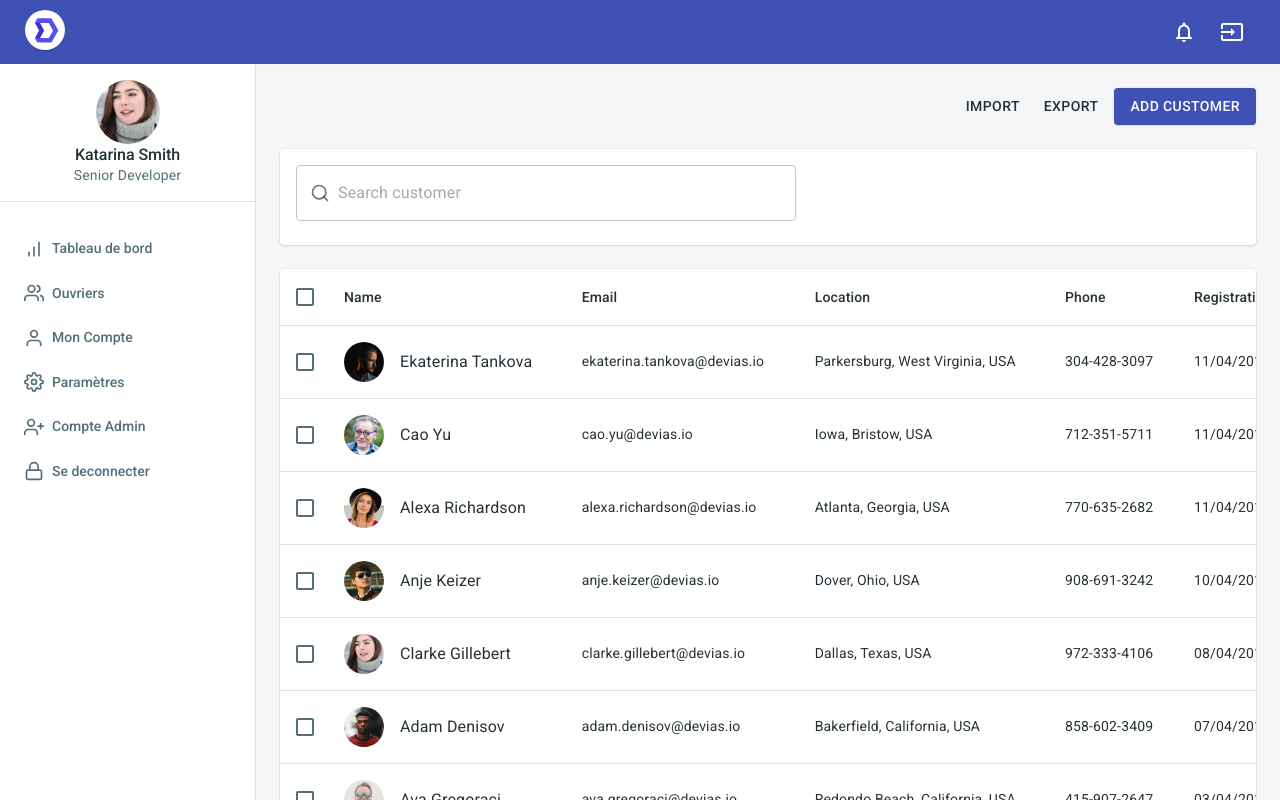
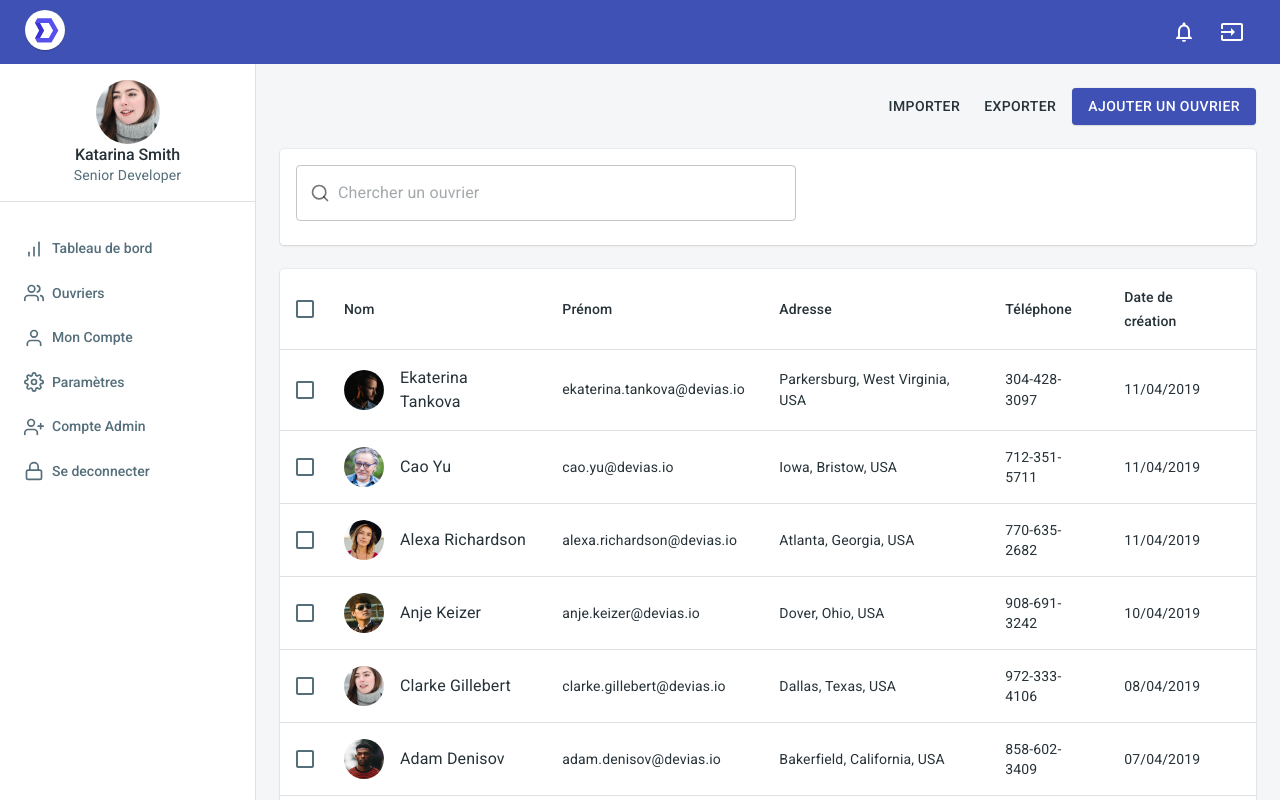
Before and after one commit to jeegoo/qrcode_safe, a React (Create React App) app: page /app/customers in a window 1280 px wide. Built offline with nearby package versions, Linux system fonts and the light colour scheme.

Commit message:
update the customers page && translation

```diff
--- a/src/views/auth/LoginView.js
+++ b/src/views/auth/LoginView.js
@@ -12,8 +12,6 @@ import {
   Typography,
   makeStyles
 } from '@material-ui/core';
-import FacebookIcon from 'src/icons/Facebook';
-import GoogleIcon from 'src/icons/Google';
 import Page from 'src/components/Page';
 
 const useStyles = makeStyles((theme) => ({
--- a/src/views/customer/CustomerListView/Results.js
+++ b/src/views/customer/CustomerListView/Results.js
@@ -94,20 +94,24 @@ const Results = ({ className, customers, ...rest }) => {
                   />
                 </TableCell>
                 <TableCell>
-                  Name
+                  Nom
                 </TableCell>
                 <TableCell>
-                  Email
+                  Prénom
                 </TableCell>
                 <TableCell>
-                  Location
+                  Adresse
                 </TableCell>
                 <TableCell>
-                  Phone
+                  Téléphone
                 </TableCell>
                 <TableCell>
-                  Registration date
+                  Date de création
                 </TableCell>
+                <TableCell>
+                  Apte
+                </TableCell>
+
               </TableRow>
             </TableHead>
             <TableBody>
@@ -155,6 +159,9 @@ const Results = ({ className, customers, ...rest }) => {
                   <TableCell>
                     {moment(customer.createdAt).format('DD/MM/YYYY')}
                   </TableCell>
+                  <TableCell>
+                    {customer.safety}
+                  </TableCell>
                 </TableRow>
               ))}
             </TableBody>
--- a/src/views/customer/CustomerListView/Toolbar.js
+++ b/src/views/customer/CustomerListView/Toolbar.js
@@ -36,16 +36,16 @@ const Toolbar = ({ className, ...rest }) => {
         justifyContent="flex-end"
       >
         <Button className={classes.importButton}>
-          Import
+          Importer
         </Button>
         <Button className={classes.exportButton}>
-          Export
+          Exporter
         </Button>
         <Button
           color="primary"
           variant="contained"
         >
-          Add customer
+          Ajouter un ouvrier
         </Button>
       </Box>
       <Box mt={3}>
@@ -66,7 +66,7 @@ const Toolbar = ({ className, ...rest }) => {
                     </InputAdornment>
                   )
                 }}
-                placeholder="Search customer"
+                placeholder="Chercher un ouvrier"
                 variant="outlined"
               />
             </Box>
--- a/src/views/customer/CustomerListView/data.js
+++ b/src/views/customer/CustomerListView/data.js
@@ -13,7 +13,8 @@ export default [
     createdAt: 1555016400000,
     email: 'ekaterina.tankova@devias.io',
     name: 'Ekaterina Tankova',
-    phone: '304-428-3097'
+    phone: '304-428-3097',
+    safety:'safe'
   },
   {
     id: uuid(),
@@ -27,7 +28,8 @@ export default [
     createdAt: 1555016400000,
     email: 'cao.yu@devias.io',
     name: 'Cao Yu',
-    phone: '712-351-5711'
+    phone: '712-351-5711',
+    safety:'safe'
   },
   {
     id: uuid(),
@@ -41,7 +43,8 @@ export default [
     createdAt: 1555016400000,
     email: 'alexa.richardson@devias.io',
     name: 'Alexa Richardson',
-    phone: '770-635-2682'
+    phone: '770-635-2682',
+    safety:'safe'
   },
   {
     id: uuid(),
@@ -55,7 +58,8 @@ export default [
     createdAt: 1554930000000,
     email: 'anje.keizer@devias.io',
     name: 'Anje Keizer',
-    phone: '908-691-3242'
+    phone: '908-691-3242',
+    safety:'not_safe'
   },
   {
     id: uuid(),
@@ -69,7 +73,8 @@ export default [
     createdAt: 1554757200000,
     email: 'clarke.gillebert@devias.io',
     name: 'Clarke Gillebert',
-    phone: '972-333-4106'
+    phone: '972-333-4106',
+    safety:'not_safe'
   },
   {
     id: uuid(),
@@ -83,7 +88,8 @@ export default [
     createdAt: 1554670800000,
     email: 'adam.denisov@devias.io',
     name: 'Adam Denisov',
-    phone: '858-602-3409'
+    phone: '858-602-3409',
+    safety:'safe'
   },
   {
     id: uuid(),
@@ -97,7 +103,8 @@ export default [
     createdAt: 1554325200000,
     email: 'ava.gregoraci@devias.io',
     name: 'Ava Gregoraci',
-    phone: '415-907-2647'
+    phone: '415-907-2647',
+    safety:'not_safe'
   },
   {
     id: uuid(),
@@ -111,7 +118,8 @@ export default [
     createdAt: 1523048400000,
     email: 'emilee.simchenko@devias.io',
     name: 'Emilee Simchenko',
-    phone: '702-661-1654'
+    phone: '702-661-1654',
+    safety:'safe'
   },
   {
     id: uuid(),
@@ -125,7 +133,8 @@ export default [
     createdAt: 1554702800000,
     email: 'kwak.seong.min@devias.io',
     name: 'Kwak Seong-Min',
-    phone: '313-812-8947'
+    phone: '313-812-8947',
+    safety:'not_safe'
   },
   {
     id: uuid(),
@@ -139,6 +148,7 @@ export default [
     createdAt: 1522702800000,
     email: 'merrile.burgett@devias.io',
     name: 'Merrile Burgett',
-    phone: '801-301-7894'
+    phone: '801-301-7894',
+    safety:'not_safe'
   }
 ];
```
Also changed, not shown: 1 other file (tests, documents, lock files or other folders).
